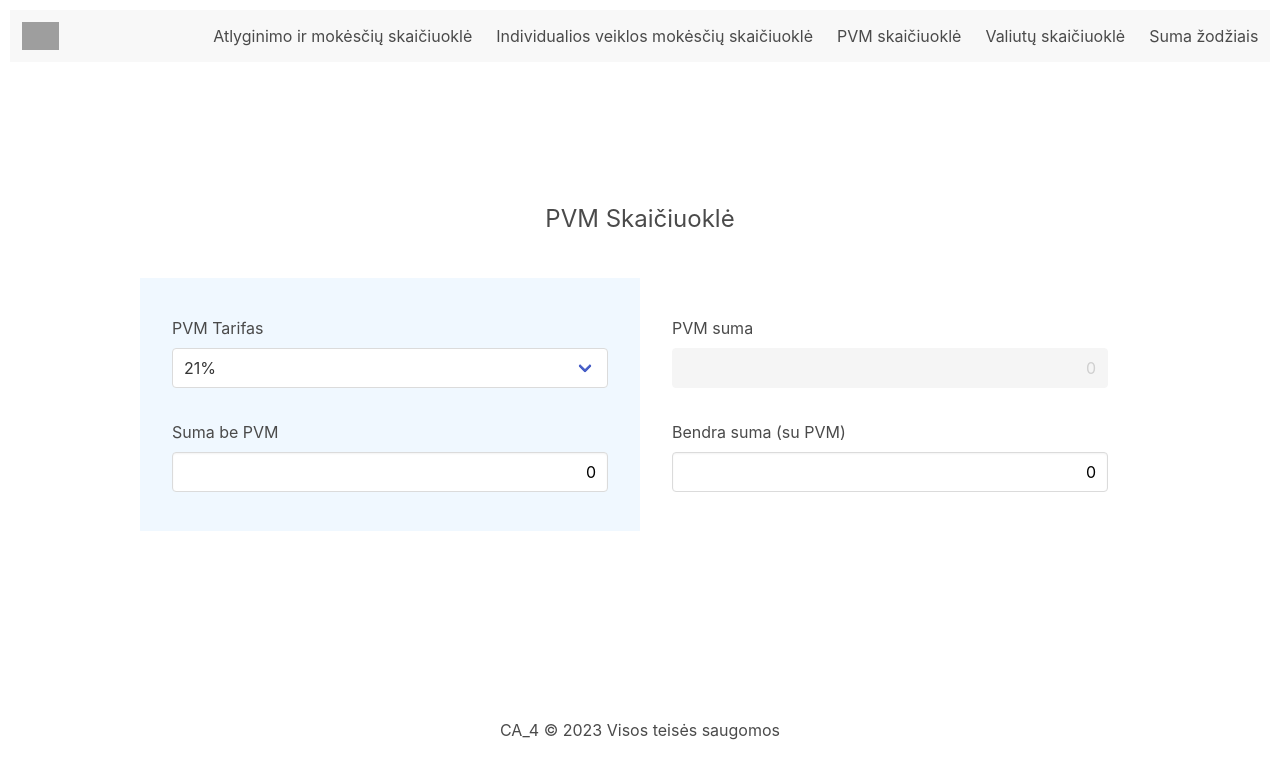
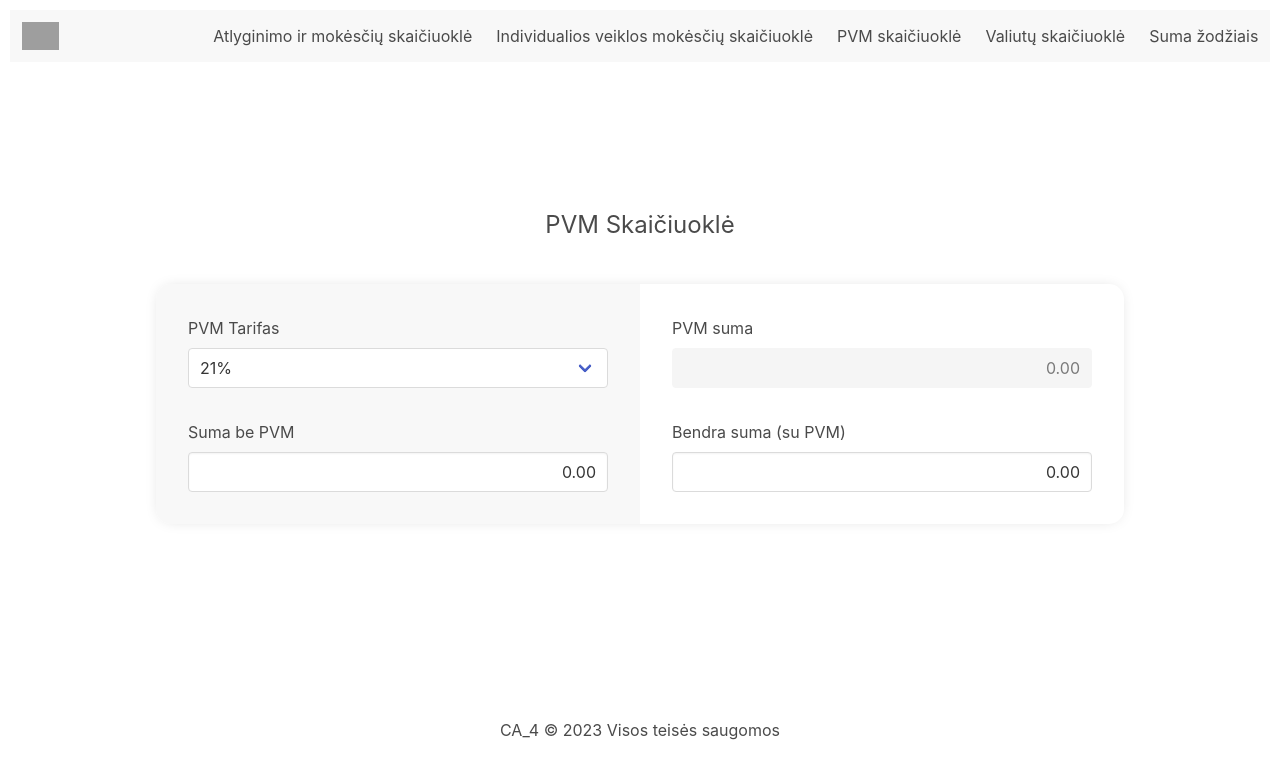
Before and after one commit to rekodev/react-team-task, a React (Vite) app: page /pvm-skaiciuokle in a window 1280 px wide. Shown: the top 778 px of the page. Built offline with nearby package versions, Linux system fonts and the light colour scheme; grey boxes are pictures that could not be loaded.

Commit message:
implemented Select.tsx, Option.tsx components and finished implementing PVMSkaiciuokle.tsx page

```diff
--- a/src/components/Input/Input.tsx
+++ b/src/components/Input/Input.tsx
@@ -31,6 +31,8 @@ interface IInputProps {
     | 'month'
     | 'image';
   disabled?: boolean;
+  value?: string | number | readonly string[] | undefined;
+  onChange?: (e: any) => void;
 }
 
 const Input = ({
@@ -40,6 +42,8 @@ const Input = ({
   label,
   labelText,
   id,
+  value,
+  onChange,
 }: IInputProps) => {
   return (
     <StyledInput>
@@ -50,6 +54,8 @@ const Input = ({
         placeholder={placeholder ? placeholder : ''}
         className='input'
         disabled={disabled ? true : false}
+        value={value}
+        onChange={onChange}
       />
     </StyledInput>
   );
--- a/src/components/Input/style.ts
+++ b/src/components/Input/style.ts
@@ -5,7 +5,4 @@ export const StyledInput = styled.div`
   flex-direction: column;
   gap: 0.5rem;
   width: 100%;
-
-  input {
-  }
 `;
--- /dev/null
+++ b/src/components/Option/Option.tsx
@@ -0,0 +1,12 @@
+import React from 'react';
+
+export interface IOptionProps {
+  value: string;
+  label: string;
+}
+
+const Option: React.FC<IOptionProps> = ({ value, label }) => {
+  return <option value={value}>{label}</option>;
+};
+
+export default Option;
--- /dev/null
+++ b/src/components/Option/index.ts
@@ -0,0 +1,2 @@
+import Option from './Option';
+export default Option;
--- /dev/null
+++ b/src/components/Select/Select.tsx
@@ -0,0 +1,21 @@
+import React from 'react';
+import Option from '../Option';
+import { IOptionProps } from '../Option/Option';
+
+interface ISelectProps {
+  id: string;
+  options: IOptionProps[];
+  onChange?: (e: React.ChangeEvent<HTMLSelectElement>) => void;
+}
+
+const Select: React.FC<ISelectProps> = ({ id, options, onChange }) => {
+  return (
+    <select id={id} onChange={onChange}>
+      {options.map((option, index) => (
+        <Option key={index} value={option.value} label={option.label} />
+      ))}
+    </select>
+  );
+};
+
+export default Select;
--- /dev/null
+++ b/src/components/Select/index.ts
@@ -0,0 +1,2 @@
+import Select from './Select';
+export default Select;
--- a/src/pages/PVMSkaiciuokle/PVMSkaiciuokle.tsx
+++ b/src/pages/PVMSkaiciuokle/PVMSkaiciuokle.tsx
@@ -1,3 +1,4 @@
+import { useState } from 'react';
 import Input from '../../components/Input';
 import {
   StyledPVMSkaiciuokle,
@@ -6,8 +7,98 @@ import {
 } from './style';
 
 import 'bulma/css/bulma.css';
+import Select from '../../components/Select';
 
 const PVMSkaiciuokle = () => {
+  const [pvmTarifas, setPvmTarifas] = useState(0.21);
+  const [sumaBePvm, setSumaBePvm] = useState('0.00');
+  const [pvmSuma, setPvmSuma] = useState('0.00');
+  const [bendraSumaSuPvm, setBendraSumaSuPvm] = useState('0.00');
+  const [lastModified, setLastModified] = useState<string | null>(null);
+
+  const handlePVMTarifasChange = (e: any) => {
+    const value = parseFloat(e.target.value);
+
+    setPvmTarifas(value);
+
+    if (lastModified === 'suma-be-pvm') {
+      setBendraSumaSuPvm(
+        (parseFloat(sumaBePvm === '' ? '0' : sumaBePvm) * (1 + value))
+          .toFixed(2)
+          .toString()
+      );
+      setPvmSuma(
+        (parseFloat(sumaBePvm === '' ? '0' : sumaBePvm) * value)
+          .toFixed(2)
+          .toString()
+      );
+    } else if (lastModified === 'bendra-suma-su-pvm') {
+      setSumaBePvm(
+        (
+          parseFloat(bendraSumaSuPvm === '' ? '0' : bendraSumaSuPvm) *
+          (1 / (1 + value))
+        )
+          .toFixed(2)
+          .toString()
+      );
+      setPvmSuma(
+        (parseFloat(bendraSumaSuPvm === '' ? '0' : bendraSumaSuPvm) * value)
+          .toFixed(2)
+          .toString()
+      );
+    }
+  };
+
+  const handleSumaBePVMChange = (e: any) => {
+    e.preventDefault();
+
+    let value = e.target.value;
+
+    if (/^(\d+\.?\d*)?$/.test(value)) {
+      // Regex to match number or decimal
+      setSumaBePvm(value);
+      setBendraSumaSuPvm(
+        (parseFloat(value === '' ? 0 : value) * (1 + pvmTarifas))
+          .toFixed(2)
+          .toString()
+      );
+      setPvmSuma(
+        (parseFloat(value === '' ? 0 : value) * pvmTarifas)
+          .toFixed(2)
+          .toString()
+      );
+
+      setLastModified('suma-be-pvm');
+    }
+  };
+
+  const handleBendraSumaSuPVMChange = (e: any) => {
+    let value = e.target.value;
+    console.log(value);
+
+    if (/^(\d+\.?\d*)?$/.test(value)) {
+      setBendraSumaSuPvm(value);
+      setSumaBePvm(
+        (parseFloat(value === '' ? 0 : value) * (1 / (1 + pvmTarifas)))
+          .toFixed(2)
+          .toString()
+      );
+      setPvmSuma(
+        (parseFloat(value === '' ? 0 : value) * (1 - 1 / (1 + pvmTarifas)))
+          .toFixed(2)
+          .toString()
+      );
+
+      setLastModified('bendra-suma-su-pvm');
+    }
+  };
+
+  const selectOptions = [
+    { value: '0.21', label: '21%' },
+    { value: '0.09', label: '9%' },
+    { value: '0.05', label: '5%' },
+  ];
+
   return (
     <StyledPVMSkaiciuokle>
       <StyledPVMSkaiciuokleContainer>
@@ -17,13 +108,11 @@ const PVMSkaiciuokle = () => {
             <div className='select-wrapper'>
               <p>PVM Tarifas</p>
               <div className='select'>
-                <select name='' id='pvm-tarifas'>
-                  <option selected value='0.21'>
-                    21%
-                  </option>
-                  <option value='0.09'>9%</option>
-                  <option value='0.05'>5%</option>
-                </select>
+                <Select
+                  id='pvm-tarifas'
+                  options={selectOptions}
+                  onChange={handlePVMTarifasChange}
+                />
               </div>
             </div>
 
@@ -31,8 +120,9 @@ const PVMSkaiciuokle = () => {
               label
               labelText='Suma be PVM'
               id='suma-be-pvm'
-              placeholder='0'
               type='text'
+              value={sumaBePvm}
+              onChange={handleSumaBePVMChange}
             />
           </div>
           <div className='right'>
@@ -40,16 +130,17 @@ const PVMSkaiciuokle = () => {
               label
               labelText='PVM suma'
               id='pvm-suma'
-              placeholder='0'
               type='text'
               disabled
+              value={pvmSuma}
             />
             <Input
               id='bendra-suma-su-pvm'
               label
               labelText='Bendra suma (su PVM)'
-              placeholder='0'
               type='text'
+              onChange={handleBendraSumaSuPVMChange}
+              value={bendraSumaSuPvm}
             />
           </div>
         </StyledPVMSkaiciuokleSubContainer>
--- a/src/pages/PVMSkaiciuokle/style.ts
+++ b/src/pages/PVMSkaiciuokle/style.ts
@@ -1,24 +1,29 @@
 import styled from 'styled-components';
+import { BREAKPOINTS } from '../../types/breakpoints';
 
 export const StyledPVMSkaiciuokle = styled.section`
   display: flex;
   justify-content: center;
-  align-items: center;
+  align-items: start;
 `;
 
 export const StyledPVMSkaiciuokleContainer = styled.div`
-  width: 1000px;
+  width: 100%;
+  height: 100%;
+  max-width: 1000px;
   display: flex;
   flex-direction: column;
   align-items: center;
   justify-content: center;
   gap: 2.5625rem;
+  padding: 1rem;
 `;
 
 export const StyledPVMSkaiciuokleSubContainer = styled.div`
-  height: 253px;
   width: 100%;
   display: flex;
+  box-shadow: 0 0 15px -5px lightgray;
+  border-radius: 15px;
 
   > div {
     height: 100%;
@@ -55,6 +60,27 @@ export const StyledPVMSkaiciuokleSubContainer = styled.div`
   }
 
   > div:first-child {
-    background-color: aliceblue;
+    background-color: #f8f8f8;
+    border-radius: 15px 0 0 15px;
+  }
+  > div:last-child {
+    /* background-color: rgba(240, 248, 255, 0.25) */
+    border-radius: 0 15px 15px 0;
+  }
+
+  @media screen and (max-width: ${BREAKPOINTS.LargeMobile}) {
+    align-items: center;
+    flex-direction: column;
+
+    > div {
+      width: 100%;
+    }
+
+    > div:first-child {
+      border-radius: 15px 15px 0 0;
+    }
+    > div:last-child {
+      border-radius: 0 0 15px 15px;
+    }
   }
 `;
```
Also changed, not shown: src/components/Option/style.ts (added), src/components/Select/style.ts (added).
